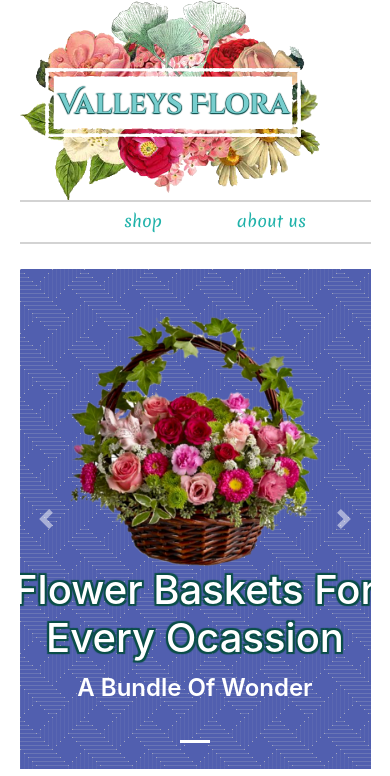
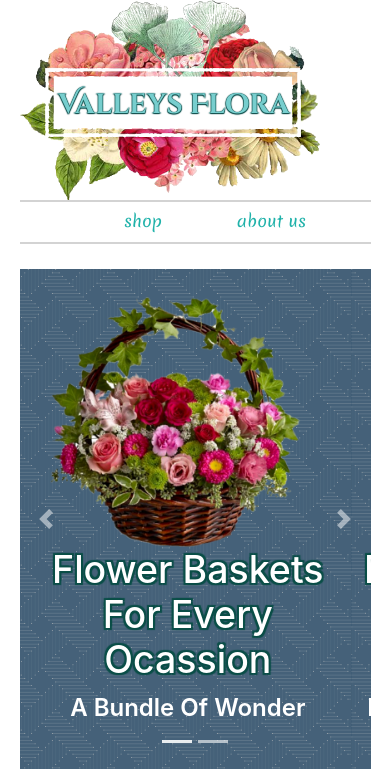
Before and after one commit to ArturCodes/flower-shop, a React (Create React App) app: page / in a window 390 px wide. Shown: the top 776 px of the page. Built offline with nearby package versions, Linux system fonts and the light colour scheme.

Commit message:
flower shop

```diff
--- a/src/components/home/home.js
+++ b/src/components/home/home.js
@@ -29,20 +29,20 @@ class Home extends React.Component {
                   </div>
                </Carousel.Item>
 
-               {/* <Carousel.Item>
-                  <div className="carousel-2">
+               <Carousel.Item>
+                  <div className="carousel carousel-2">
 
-                     <div className="caption-2">
-                        <h1>Don't Want A Basket, <br /> How About A Box?</h1>
-                        <p>I Mean... Why The Hell Not?</p>
+                     <div className="caption caption-2">
+                        <h1>Maybe Something Mellow and Yellow? </h1>
+                        <p>For Comfort and Warmness</p>
                      </div>
 
-                     <div>
-                        <img src={require('../assets/other/other-2.png')} alt="First slide" />
+                     <div className="carousel-img">
+                        <img src={require('../assets/vase/vase-yellow.png')} alt="First slide" />
                      </div>
 
                   </div>
-               </Carousel.Item> */}
+               </Carousel.Item>
 
                {/* <Carousel.Item>
                   <div className="carousel-3">
--- a/src/components/home/home.scss
+++ b/src/components/home/home.scss
@@ -17,6 +17,10 @@ $text-shadow2: -2px -2px $shadow-spread $text-color2, 2px -2px $shadow-spread $t
 
 .carousel {
    height: 500px;
+   background-color: rgb(3, 46, 82);
+   background-image: url("../assets/textures/pixel-weave.png");
+   background-size: 55px;
+
    display: flex;
    align-items: center;
    text-align: center;
@@ -27,75 +31,69 @@ $text-shadow2: -2px -2px $shadow-spread $text-color2, 2px -2px $shadow-spread $t
    display: flex;
    flex-direction: column;
    justify-content: center;
+   h1 {
+      color: rgb(255, 255, 255);
+      text-shadow: $text-shadow;
+      font-size: 2.5em;
+   }
+   p {
+      font-weight: 600;
+      font-size: 1.5rem;
+      color: rgb(255, 255, 255);
+   }
 }
-
 
 // ████████████████████████████████████████████████████████████
 
 .carousel-1 {
-   background-color: rgb(22, 43, 163);
-   background-image: url("../assets/textures/pixel-weave.png");
    .carousel-img {
       img {
-         height: 400px;
+         height: 450px;
       }
    }
    .caption-1 {
       color: black;
-      width: 400px;
-      h1 {
-         color: rgb(255, 255, 255);
-         text-shadow: $text-shadow;
-         font-size: 2.5em;
-      }
-      p {
-         font-weight: 600;
-         font-size: 1.5rem;
-         color: rgb(255, 255, 255);
-      }
+      padding-left: 25px;
+
    }
 }
 
 // ████████████████████████████████████████████████████████████
 
 .carousel-2 {
-   height: 500px;
-   background-color: rgb(3, 46, 82);
-   background-image: url("../assets/textures/pixel-weave.png");
-   background-size: 50px;
-
-   display: flex;
-   justify-content: space-evenly;
-   img {
-      height: 500px;
-      width: 500px;
-   }
-   .caption-2 {
-      display: flex;
-      flex-direction: column;
-      justify-content: center;
-      color: black;
-      h1 {
-         // align-self: center;
-         color: rgb(255, 255, 255);
-         text-shadow: $text-shadow;
-      }
-      p {
-         color: rgb(4, 107, 121);
-         text-shadow: $text-shadow2;
-         font-size: 20px;
-         font-weight: 800;
+   .carousel-img {
+      img {
+         height: 500px;
+         margin-left: 25px;
       }
    }
 }
 
+// .caption-2 {
+//    display: flex;
+//    flex-direction: column;
+//    justify-content: center;
+//    color: black;
+//    h1 {
+//       // align-self: center;
+//       color: rgb(255, 255, 255);
+//       text-shadow: $text-shadow;
+//    }
+//    p {
+//       color: rgb(4, 107, 121);
+//       text-shadow: $text-shadow2;
+//       font-size: 20px;
+//       font-weight: 800;
+//    }
+// }
+
 // ████████████████████████████████████████████████████████████
 
 .carousel-3 {
-   height: 500px;
-   background-color: rgb(58, 205, 241);
-   img {
-      height: 400px;
+   .carousel-img {
+      img {
+         height: 400px;
+      }
    }
    .caption-3 {
       color: black;
@@ -119,7 +117,17 @@ $text-shadow2: -2px -2px $shadow-spread $text-color2, 2px -2px $shadow-spread $t
          }
       }
       .caption {
-         font-size: 16px;
+         font-size: 15px;
+         width: auto;
       }
    }
-}
+
+   .carousel-2 {
+      flex-direction: column-reverse;
+      .carousel-img {
+         img {
+            margin-left: 0;
+         }
+      }
+   }
+} // media Screen
```
